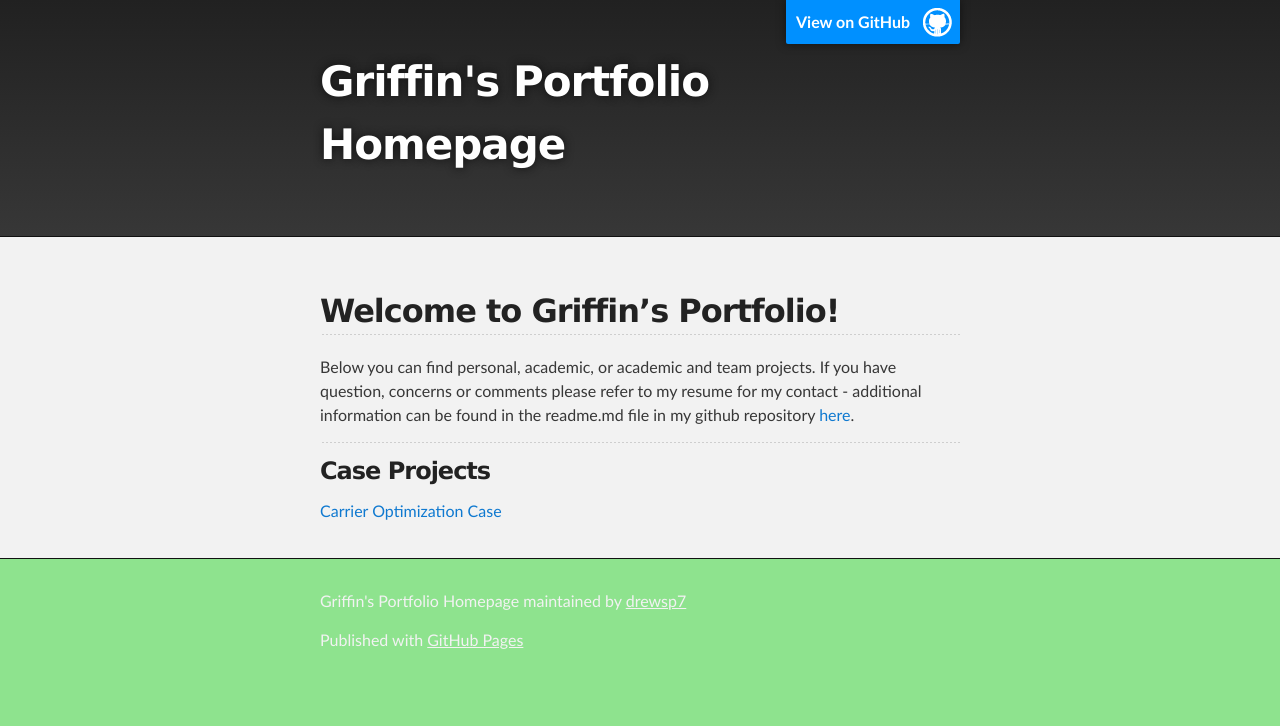
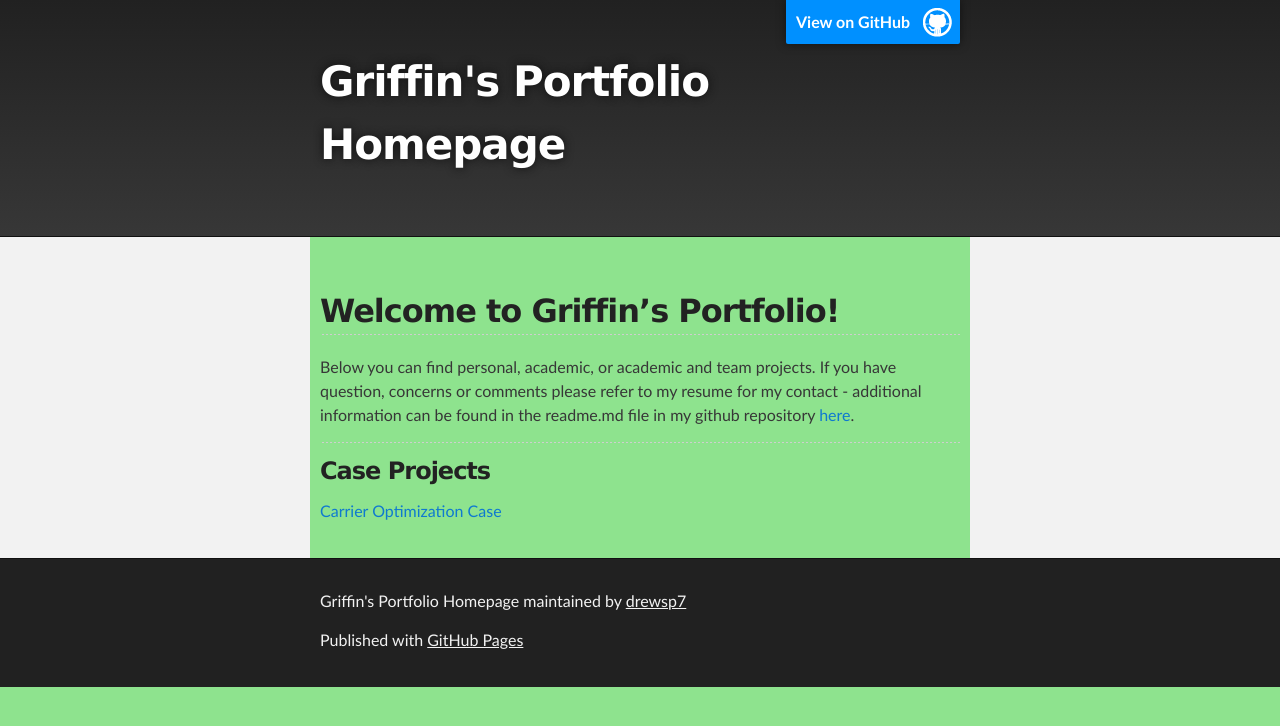
Before and after one commit to drewsp7/griffinsalyer.github.io, a Jekyll site: the page built from index.md, in a window 1280 px wide. Shown: the top 726 px of the page. Built offline with Jekyll 4.4.1, drawn with Linux system fonts in a browser that asks for light colours; our own code applies the rules of GitHub Pages for plain Markdown files; the repository's description, which GitHub fills in, is left out.

Commit message:
Update jekyll-theme-slate.scss

```diff
--- a/_sass/jekyll-theme-slate.scss
+++ b/_sass/jekyll-theme-slate.scss
@@ -361,10 +361,11 @@ Full-Width Styles
 
 #main_content {
   padding-top: 40px;
+  background: #8ee38e //
 }
 
 #footer_wrap {
-  background: #8ee38e; // 212121
+  background: #212121; // 212121 - bottom banner (github pages)
 }
 
 
```
